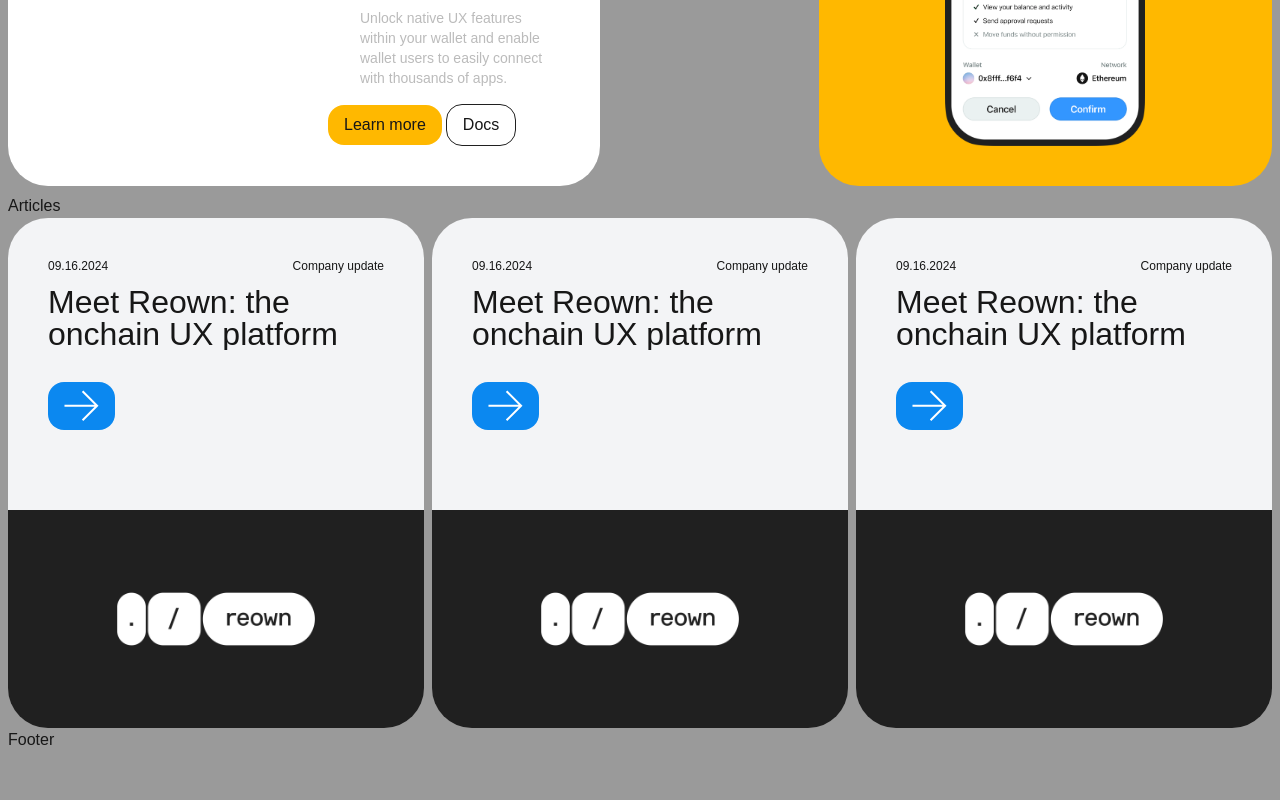
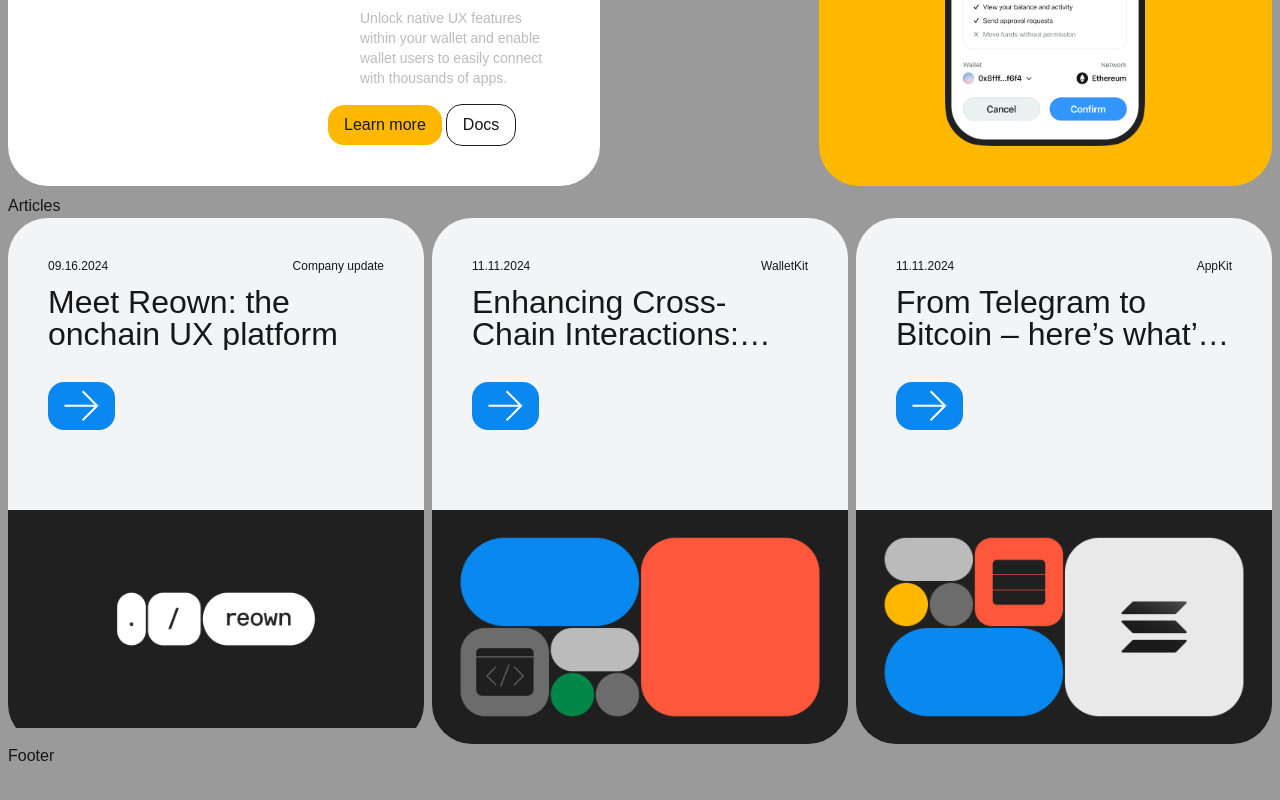
Before and after one commit to Miculino/reown-web, a Next.js app: page / in a window 1280 px wide. Shown: the part 2299-3099 px from the top of the page. Built offline with nearby package versions, Linux system fonts and the light colour scheme.

Commit message:
feat(articles): add dynamic articles

```diff
--- a/app/(site)/blog/articles.ts
+++ b/app/(site)/blog/articles.ts
@@ -3,15 +3,21 @@
     date: "09.16.2024",
     title: "Meet Reown: the onchain UX platform",
     category: "Company update",
+    link: "walletconnect-is-now-reown",
+    thumbnail: "/illustrations/Reown.png",
   },
   {
     date: "11.11.2024",
     title: "Enhancing Cross-Chain Interactions: Reown’s Phased...",
     category: "WalletKit",
+    link: "chain-abstraction",
+    thumbnail: "/illustrations/Mosaic2.webp",
   },
   {
     date: "11.11.2024",
     title: "From Telegram to Bitcoin – here’s what’s in store with...",
     category: "AppKit",
+    link: "new-appkit-for-bitcoin-and-telegram",
+    thumbnail: "/illustrations/Mosaic.png",
   },
 ];
--- a/app/(site)/components/ArticleCard.tsx
+++ b/app/(site)/components/ArticleCard.tsx
@@ -8,36 +8,49 @@
 // Icons
 import ArrowIcon from "../icons/Arrow";
 
-export default function ArticleCard() {
+interface ArticleCardProps {
+  date: string;
+  title: string;
+  category: string;
+  link: string;
+  thumbnail: string;
+}
+
+export default function ArticleCard({
+  date,
+  title,
+  category,
+  link,
+  thumbnail,
+}: ArticleCardProps) {
   return (
     <div className="overflow-hidden rounded-[40px]">
       <div className="bg-gray-100 p-10 pb-20">
         <div className="flex justify-between text-xs">
-          <time dateTime="2024-09-16T10:00:00.000Z">09.16.2024</time>
-          <p>Company update</p>
+          <time dateTime={new Date(date).toISOString()}>{date}</time>
+          <p>{category}</p>
         </div>
         <div>
-          <Link href={"https://reown.com/blog/walletconnect-is-now-reown"}>
+          <Link
+            href={`https://reown.com/blog/
+https://reown.com/blog/${link}`}
+          >
             <h3 className="mt-3 text-[32px] line-clamp-2 leading-[1]">
-              Meet Reown: the onchain UX platform
+              {title}
             </h3>
           </Link>
           <Button
             className="mt-8"
             color={"dark-gray"}
-            href="https://reown.com/blog/walletconnect-is-now-reown"
+            href={`https://reown.com/blog/
+https://reown.com/blog/${link}`}
           >
             <ArrowIcon width={35} height={32} />
           </Button>
         </div>
       </div>
       <div>
-        <Image
-          src={"/illustrations/Renown.png"}
-          width={2400}
-          height={1260}
-          alt=""
-        />
+        <Image src={thumbnail} width={2400} height={1260} alt={title} />
       </div>
     </div>
   );
--- a/app/(site)/layout/articles/Articles.tsx
+++ b/app/(site)/layout/articles/Articles.tsx
@@ -7,14 +7,24 @@
 // CLSX
 import clsx from "clsx";
 
+// Blog
+import { articles } from "../../blog/articles";
+
 export default function Articles() {
   return (
     <section className={clsx(styles.articles)}>
       <h2>Articles</h2>
       <div className="grid gap-2 grid-cols-1 md:grid-cols-2 lg:grid-cols-3">
-        <ArticleCard />
-        <ArticleCard />
-        <ArticleCard />
+        {articles.map((article, index) => (
+          <ArticleCard
+            key={index}
+            title={article.title}
+            category={article.category}
+            date={article.date}
+            link={article.link}
+            thumbnail={article.thumbnail}
+          />
+        ))}
       </div>
     </section>
   );
```
Also changed, not shown: public/illustrations/Mosaic2.webp (added), public/illustrations/Reown.png (renamed from public/illustrations/Renown.png).
